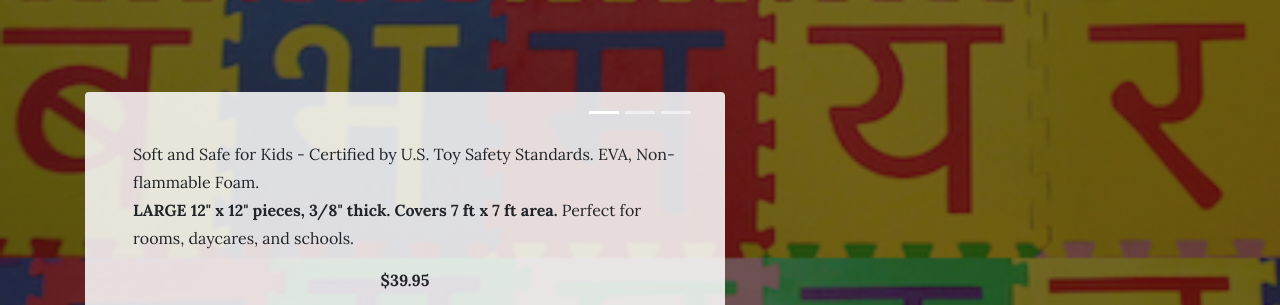
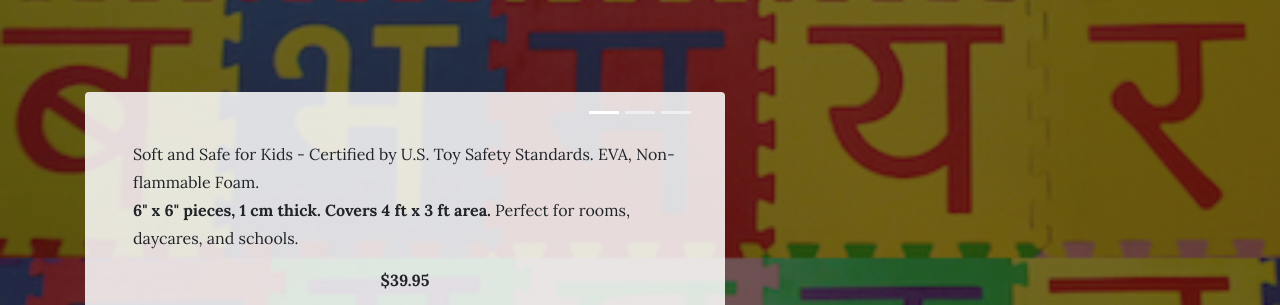
Before and after one commit to sandykaka/vroombaby, a Django app: page /products.html in a window 1280 px wide. Shown: the part 2622-2927 px from the top of the page. Run offline with Django 3.2, Linux system fonts and the light colour scheme; some libraries are stand-ins or nearby versions.

Commit message:
updated text

```diff
--- a/business/templates/business/products.html
+++ b/business/templates/business/products.html
@@ -318,7 +318,7 @@
                 <div class="bg-faded p-5 rounded">
                     <p class="mb-0">Soft and Safe for Kids - Certified by U.S. Toy Safety Standards.
                         EVA, Non-flammable Foam.
-                    <p><b>LARGE 12" x 12" pieces, 3/8" thick. Covers 7 ft x 7 ft area.</b> Perfect for rooms, daycares,
+                    <p><b>6" x 6" pieces, 1 cm thick. Covers 4 ft x 3 ft area.</b> Perfect for rooms, daycares,
                         and schools.
                     <p><b>
                         <center>$39.95</center>
@@ -338,7 +338,7 @@
                     <p><b>
                         <center>Available on Amazon as well</center>
                     </b></p>
-                    <a target="_blank" href="https://amzn.to/2ORr98F">Hindi Marathi Nepali Alphabet Mat - 51 Tiles -
+                    <a target="_blank" href="https://amzn.to/2ORr98F">Telugu Alphabet Mat - 51 Tiles -
                         EVA
                         Foam Jigsaw Puzzle Floor Play Mat</a><img
                         src="//ir-na.amazon-adsystem.com/e/ir?t=vroombaby-20&l=am2&o=1&a=B07H1N53F3" width="1"
```
